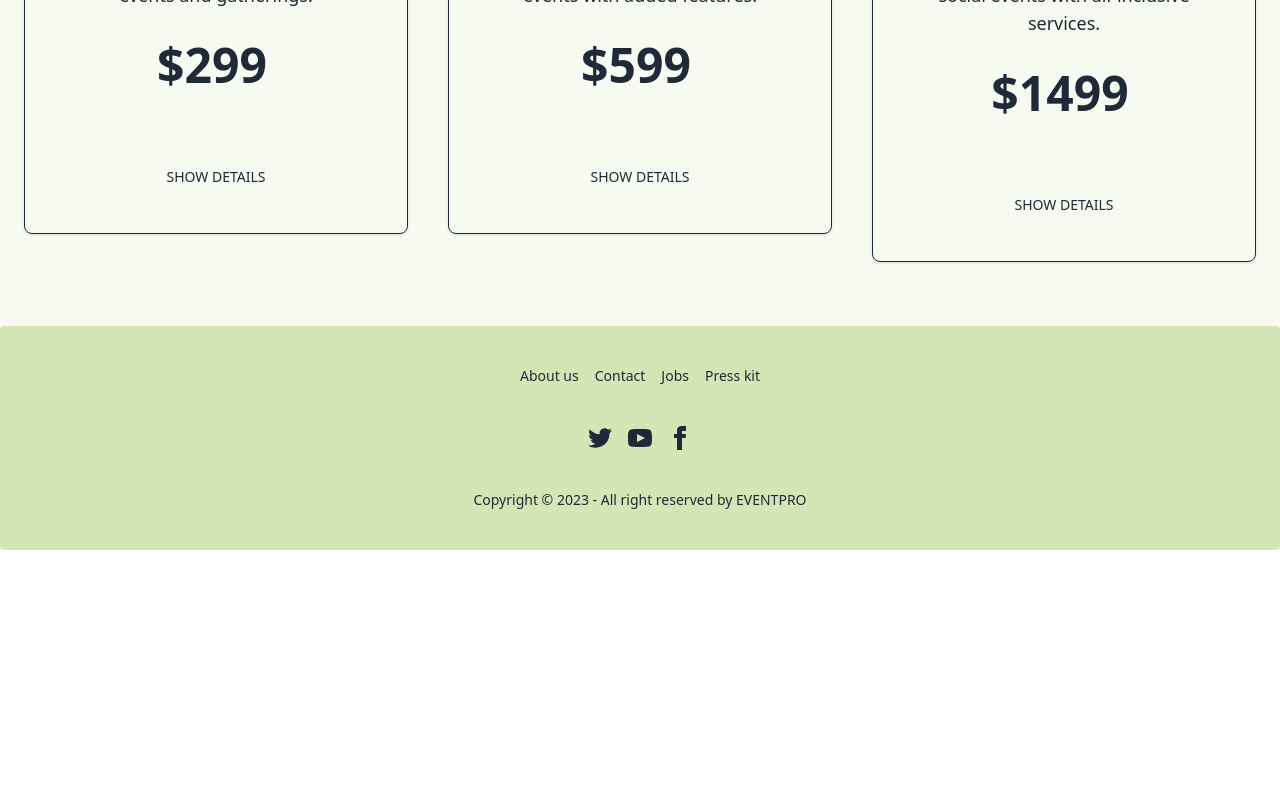
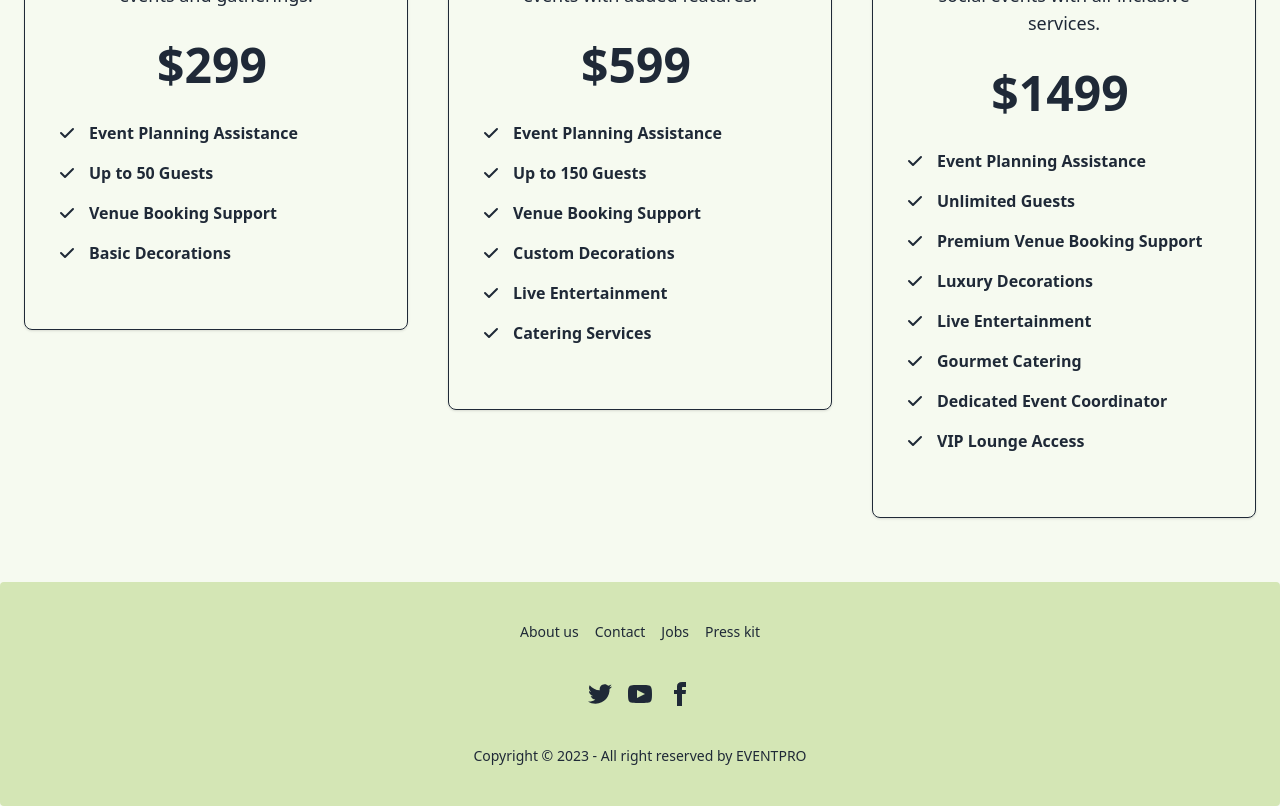
Before and after one commit to moshiur-rahman-mirage/event-management-ph, a React (Vite) app: page / in a window 1280 px wide. Shown: the part 3180-3986 px from the top of the page. Before the commit the page ends 3730 px from the top, so only its background shows below. Built offline with nearby package versions, Linux system fonts and the light colour scheme; no server answers.

Commit message:
price plan working

```diff
--- a/src/Component/Plan/Plan.jsx
+++ b/src/Component/Plan/Plan.jsx
@@ -1,9 +1,9 @@
 import React from 'react';
-import { Link } from 'react-router-dom';
 
-const Plan = ({aplan}) => {
 
-    const {id,name,price,description}=aplan
+const Plan = ({ aplan }) => {
+
+    const { id, name, price, description,features } = aplan
     return (
         <div>
 
@@ -16,33 +16,21 @@ const Plan = ({aplan}) => {
                 </div>
 
                 <ul role="list" className="mb-8 space-y-4 text-left">
-                                {/* <li className="flex items-center space-x-3">
 
-                                    <svg className="flex-shrink-0 w-5 h-5 text-green-500 dark:text-green-400" fill="currentColor" viewBox="0 0 20 20" xmlns="http://www.w3.org/2000/svg"><path fill-rule="evenodd" d="M16.707 5.293a1 1 0 010 1.414l-8 8a1 1 0 01-1.414 0l-4-4a1 1 0 011.414-1.414L8 12.586l7.293-7.293a1 1 0 011.414 0z" clip-rule="evenodd"></path></svg>
-                                    <span>Individual configuration</span>
-                                </li>
+                {
+                            features.map((afeature) => {
+                                return (
                                     <li className="flex items-center space-x-3">
 
                                     <svg className="flex-shrink-0 w-5 h-5 text-green-500 dark:text-green-400" fill="currentColor" viewBox="0 0 20 20" xmlns="http://www.w3.org/2000/svg"><path fill-rule="evenodd" d="M16.707 5.293a1 1 0 010 1.414l-8 8a1 1 0 01-1.414 0l-4-4a1 1 0 011.414-1.414L8 12.586l7.293-7.293a1 1 0 011.414 0z" clip-rule="evenodd"></path></svg>
-                                    <span>No setup, or hidden fees</span>
+                                    <span><span class="font-semibold">{afeature}</span></span>
                                 </li>
-                                <li className="flex items-center space-x-3">
+                                )
+                            })
+                        }
 
-                                    <svg className="flex-shrink-0 w-5 h-5 text-green-500 dark:text-green-400" fill="currentColor" viewBox="0 0 20 20" xmlns="http://www.w3.org/2000/svg"><path fill-rule="evenodd" d="M16.707 5.293a1 1 0 010 1.414l-8 8a1 1 0 01-1.414 0l-4-4a1 1 0 011.414-1.414L8 12.586l7.293-7.293a1 1 0 011.414 0z" clip-rule="evenodd"></path></svg>
-                                    <span>Team size: <span className="font-semibold">1 developer</span></span>
-                                </li>
-                                <li className="flex items-center space-x-3">
 
-                                    <svg className="flex-shrink-0 w-5 h-5 text-green-500 dark:text-green-400" fill="currentColor" viewBox="0 0 20 20" xmlns="http://www.w3.org/2000/svg"><path fill-rule="evenodd" d="M16.707 5.293a1 1 0 010 1.414l-8 8a1 1 0 01-1.414 0l-4-4a1 1 0 011.414-1.414L8 12.586l7.293-7.293a1 1 0 011.414 0z" clip-rule="evenodd"></path></svg>
-                                    <span>Premium support: <span className="font-semibold">6 months</span></span>
-                                </li>
-                                <li className="flex items-center space-x-3">
-
-                                    <svg className="flex-shrink-0 w-5 h-5 text-green-500 dark:text-green-400" fill="currentColor" viewBox="0 0 20 20" xmlns="http://www.w3.org/2000/svg"><path fill-rule="evenodd" d="M16.707 5.293a1 1 0 010 1.414l-8 8a1 1 0 01-1.414 0l-4-4a1 1 0 011.414-1.414L8 12.586l7.293-7.293a1 1 0 011.414 0z" clip-rule="evenodd"></path></svg>
-                                    <span>Free updates: <span className="font-semibold">6 months</span></span>
-                                </li> */}
                 </ul>
-                            <Link  to={`/plan/${id}`} className=" btn btn-ghost text-white bg-primary-600 hover:bg-primary-700 focus:ring-4 focus:ring-primary-200 font-medium rounded-lg text-sm px-5 py-2.5 text-center dark:text-white  dark:focus:ring-primary-900">Show Details</Link>
             </div>
 
 
--- a/src/Component/Priceplan/Priceplan.jsx
+++ b/src/Component/Priceplan/Priceplan.jsx
@@ -5,10 +5,10 @@ const Priceplan = () => {
 
     const [plans, setPlans] = useState([])
     useEffect(() => {
-        fetch('priceplan.json')
+        fetch('./priceplan.json')
             .then(res => res.json())
-            .then(data => setPlans(data))
-        // .then(data=>console.log(data))
+             .then(data => setPlans(data))
+        //  .then(data=>console.log(data))
     }, [])
 
     return (
--- a/src/routes/Routes.jsx
+++ b/src/routes/Routes.jsx
@@ -6,7 +6,6 @@ import Register from "../pages/Register/Register";
 import PrivateRoute from "./PrivateRoute";
 import Categorydetails from "../Component/Categorydetails/Categorydetails";
 import ErrorPage from "../Errorpage";
-import Plan from "../Component/Plan/Plan";
 
 const router = createBrowserRouter([
     {
@@ -24,10 +23,6 @@ const router = createBrowserRouter([
                 element: <PrivateRoute><Categorydetails/></PrivateRoute>
             },
             {
-                path: '/plan/:id',
-                element: <PrivateRoute><Plan/></PrivateRoute>
-            },
-            {
                 path: '/login',
                 element: <Login></Login>
             },
```
Lines whose indentation alone changed are shown as unchanged.
